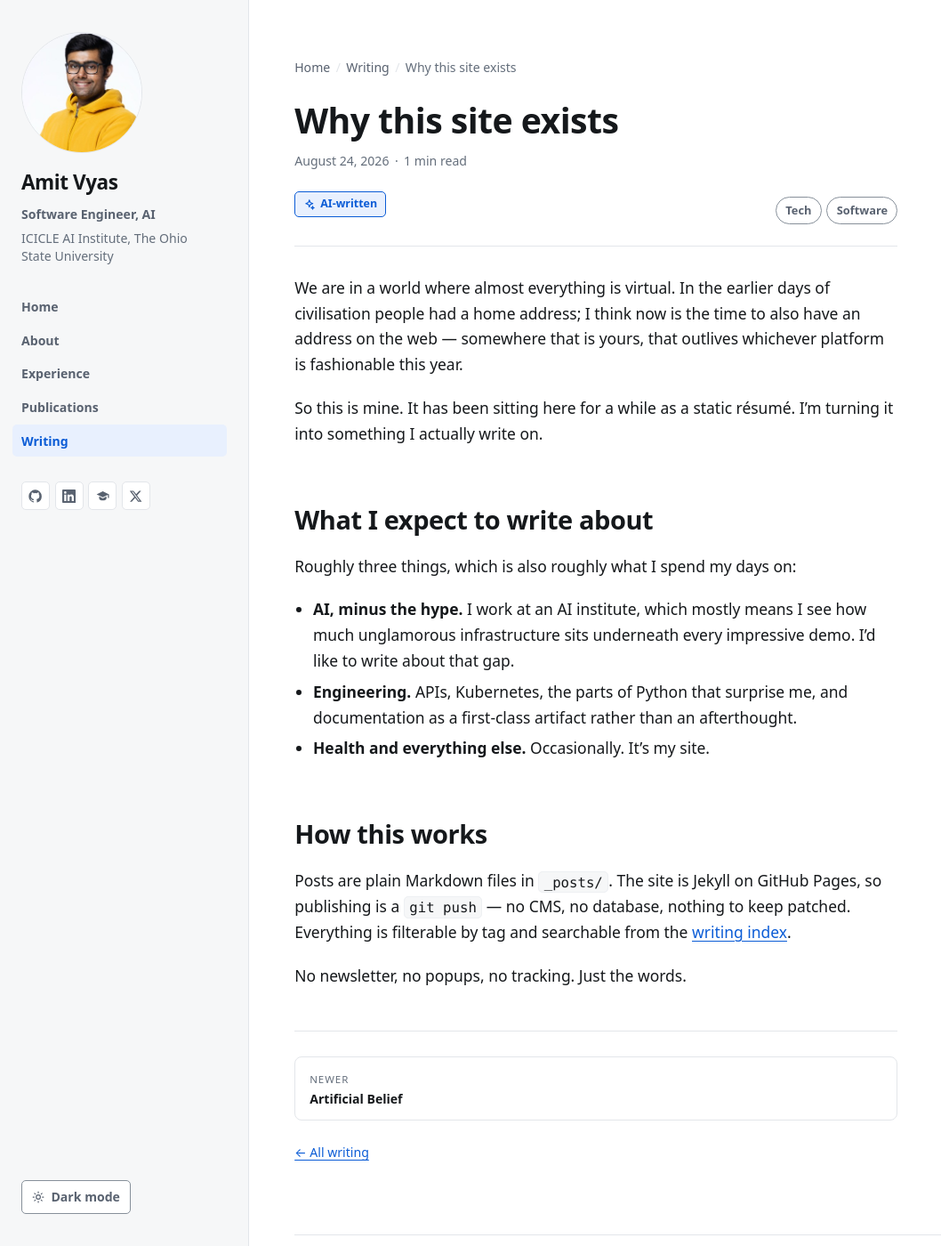
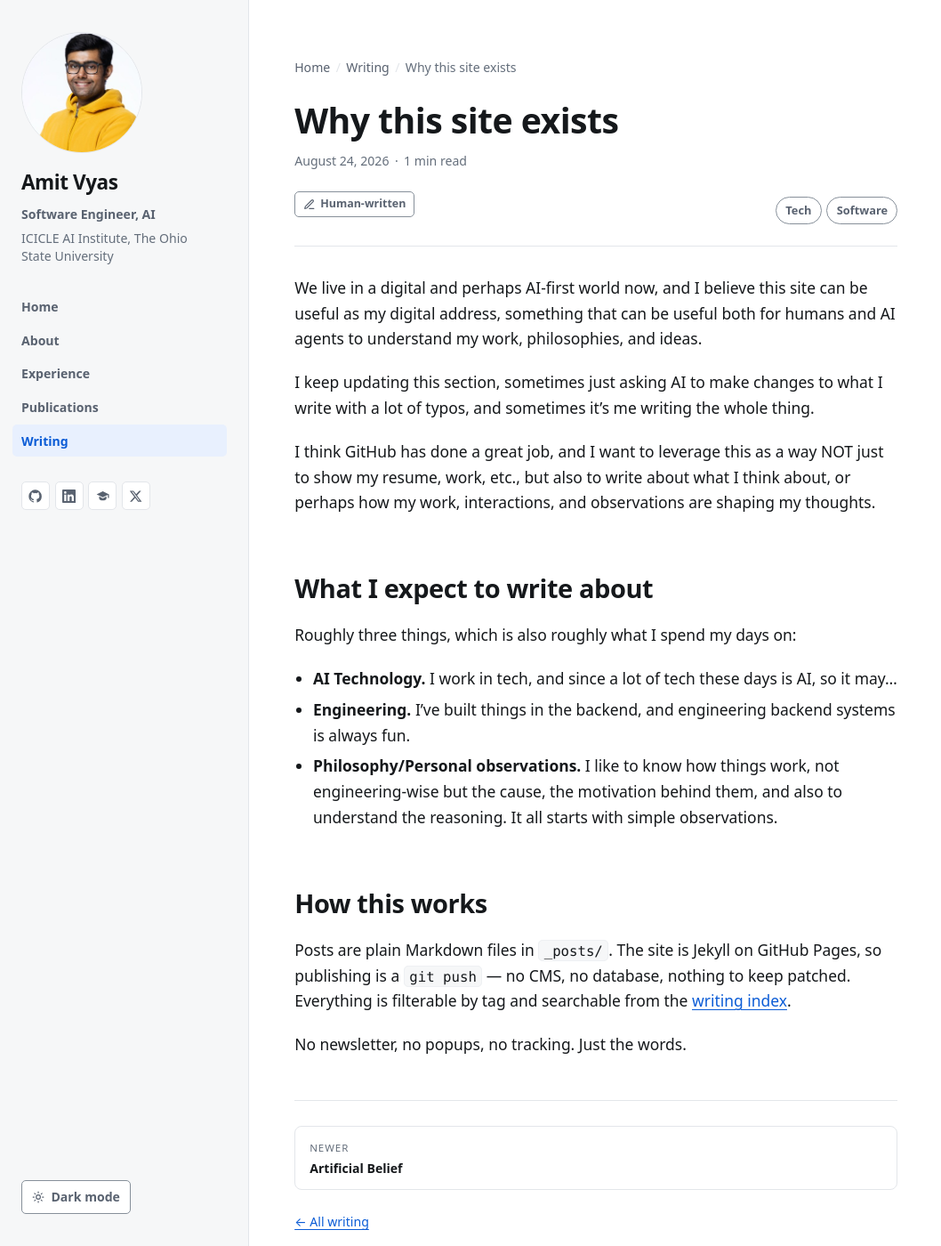
Before and after one commit to thevyasamit/thevyasamit.github.io, a Jekyll site: the page built from _posts/2026-08-24-why-this-site-exists.md, in a window 1280 px wide and 1400 px high. Shown: the whole window at 89% size, without its empty margins (0-1058 px from the left). Built offline with Jekyll 4.4.1, drawn with Linux system fonts in a browser that asks for light colours.

Commit message:
Rewrite "Why this site exists" in my own words
Mark it human-written now that the text is mine.

Co-Authored-By: Claude Opus 5.5 <noreply@anthropic.com>

```diff
--- a/_posts/2026-08-24-why-this-site-exists.md
+++ b/_posts/2026-08-24-why-this-site-exists.md
@@ -2,32 +2,25 @@
 title: "Why this site exists"
 date: 2026-08-24
 tags: [tech, software]
-# I drafted this post, so it is disclosed as such. Change to human-written
-# once you rewrite it in your own words.
-authorship: ai-written
+authorship: human-written
 description: >-
   A short note on what I plan to write here, and why a personal site still
   beats posting into someone else's feed.
 ---
 
-We are in a world where almost everything is virtual. In the earlier days of
-civilisation people had a home address; I think now is the time to also have an
-address on the web — somewhere that is yours, that outlives whichever platform
-is fashionable this year.
+We live in a digital and perhaps AI-first world now, and I believe this site can be useful as my digital address, something that can be useful both for humans and AI agents to understand my work, philosophies, and ideas.
 
-So this is mine. It has been sitting here for a while as a static résumé. I'm
-turning it into something I actually write on.
+I keep updating this section, sometimes just asking AI to make changes to what I write with a lot of typos, and sometimes it's me writing the whole thing.
+
+I think GitHub has done a great job, and I want to leverage this as a way NOT just to show my resume, work, etc., but also to write about what I think about, or perhaps how my work, interactions, and observations are shaping my thoughts.
 
 ## What I expect to write about
 
 Roughly three things, which is also roughly what I spend my days on:
 
-- **AI, minus the hype.** I work at an AI institute, which mostly means I see
-  how much unglamorous infrastructure sits underneath every impressive demo.
-  I'd like to write about that gap.
-- **Engineering.** APIs, Kubernetes, the parts of Python that surprise me, and
-  documentation as a first-class artifact rather than an afterthought.
-- **Health and everything else.** Occasionally. It's my site.
+- **AI Technology.** I work in tech, and since a lot of tech these days is AI, so it may...
+- **Engineering.** I've built things in the backend, and engineering backend systems is always fun.
+- **Philosophy/Personal observations.**  I like to know how things work, not engineering-wise but the cause, the motivation behind them, and also to understand the reasoning. It all starts with simple observations.
 
 ## How this works
 
```
